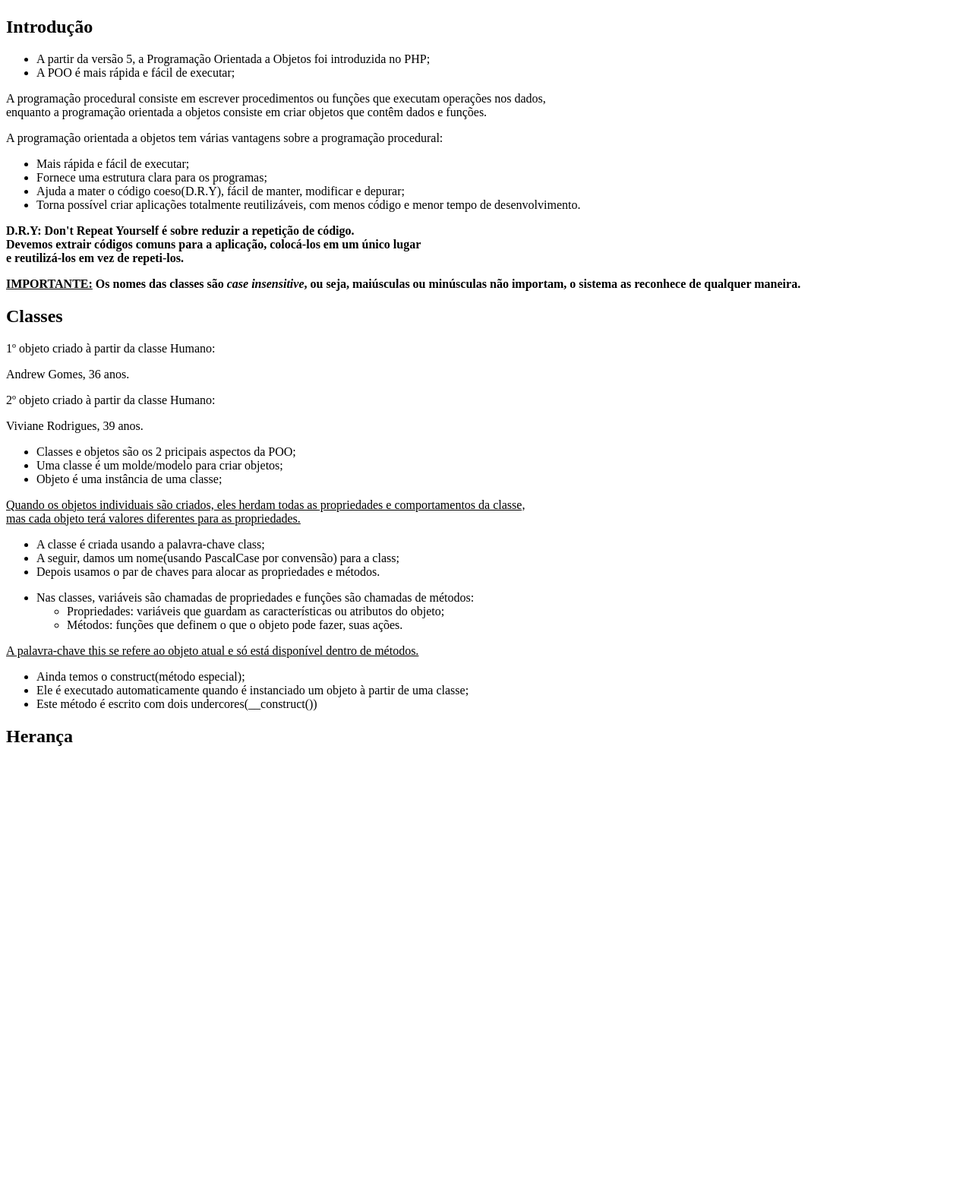
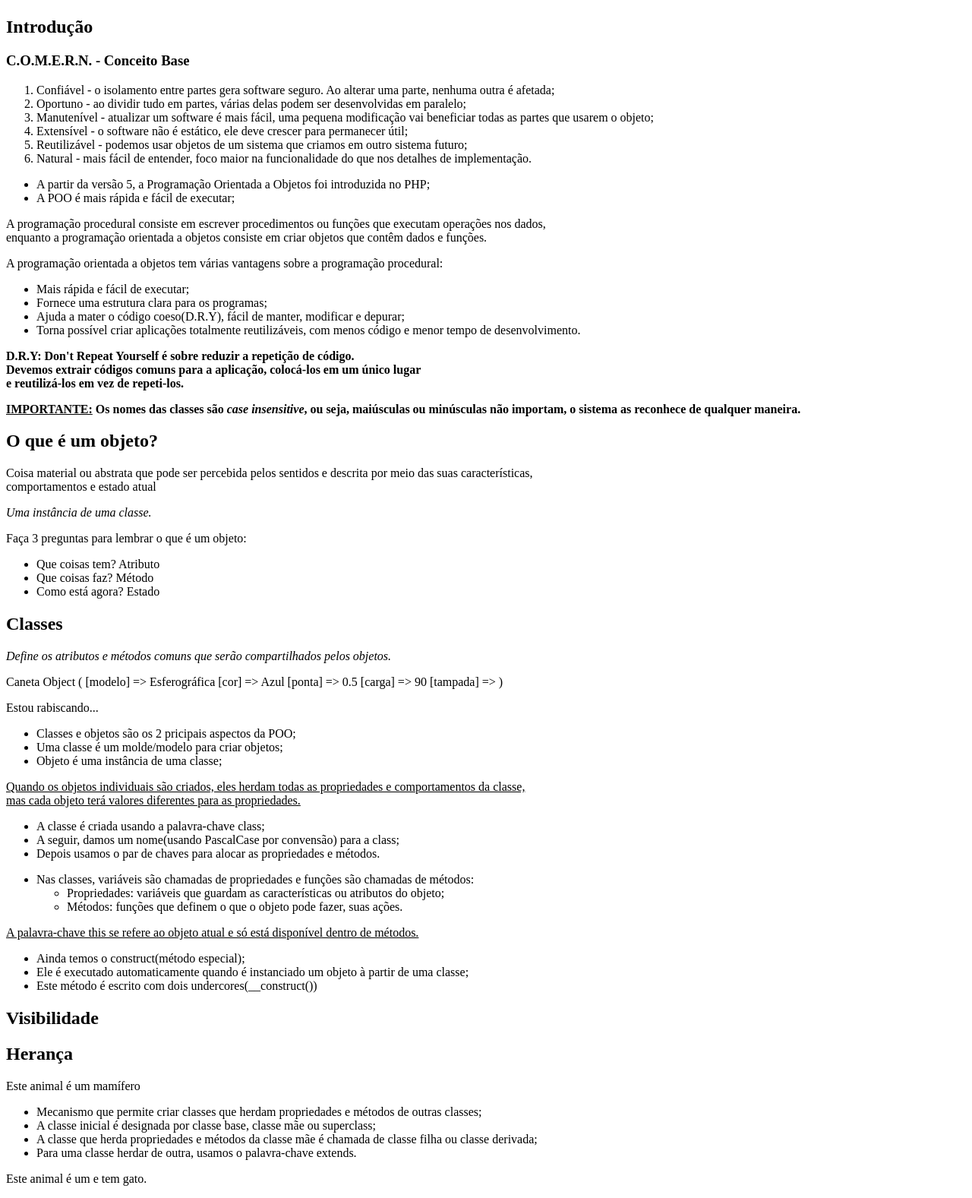
Before and after one commit to AndrewHGomes/Aprendendo-PHP, a PHP site: page / in a window 1280 px wide. Shown: the part 58-1635 px from the top of the page at 76% size. Before the commit the page ends 1040 px from the top, so only its background shows below. Run offline with PHP 8.4, Linux system fonts and the light colour scheme.

Commit message:
Novas explicações para a introdução, objetos e classes

```diff
--- a/16-POO/index.php
+++ b/16-POO/index.php
@@ -15,6 +15,17 @@
     <section>
 
       <h2>Introdução</h2>
+
+      <h3>C.O.M.E.R.N. - Conceito Base</h3>
+
+      <ol>
+        <li>Confiável - o isolamento entre partes gera software seguro. Ao alterar uma parte, nenhuma outra é afetada;</li>
+        <li>Oportuno - ao dividir tudo em partes, várias delas podem ser desenvolvidas em paralelo;</li>
+        <li>Manutenível - atualizar um software é mais fácil, uma pequena modificação vai beneficiar todas as partes que usarem o objeto;</li>
+        <li>Extensível - o software não é estático, ele deve crescer para permanecer útil;</li>
+        <li>Reutilizável - podemos usar objetos de um sistema que criamos em outro sistema futuro;</li>
+        <li>Natural - mais fácil de entender, foco maior na funcionalidade do que nos detalhes de implementação.</li>
+      </ol>
 
       <ul>
         <li>A partir da versão 5, a Programação Orientada a Objetos foi introduzida no PHP;</li>
@@ -54,39 +65,78 @@
     </section>
     <section>
 
+      <h2>O que é um objeto?</h2>
+
+      <p>Coisa material ou abstrata que pode ser percebida pelos sentidos e descrita por meio das suas características, <br>
+        comportamentos e estado atual
+      </p>
+
+      <p>
+        <em>
+          Uma instância de uma classe.
+        </em>
+      </p>
+
+      <p>Faça 3 preguntas para lembrar o que é um objeto:</p>
+
+      <ul>
+        <li>Que coisas tem? Atributo</li>
+        <li>Que coisas faz? Método</li>
+        <li>Como está agora? Estado</li>
+      </ul>
+
+    </section>
+    <section>
+
       <h2>Classes</h2>
+
+      <p>
+        <em>
+          Define os atributos e métodos comuns que serão compartilhados pelos objetos.
+        </em>
+      </p>
 
       <?php
 
-      class Humano
+      class Caneta
       {
-        public $nome, $sobrenome;
-        public $idade;
+        public $modelo;
+        public $cor;
+        public $ponta;
+        public $carga;
+        public $tampada;
 
-        function __construct($nome, $sobrenome, $idade)
+        function rabiscar()
         {
-          $this->nome = $nome;
-          $this->sobrenome = $sobrenome;
-          $this->idade = $idade;
+          if ($this->tampada === true) {
+            echo "<p>Não posso rabiscar. Caneta tampada</p>";
+          } else {
+            echo "<p>Estou rabiscando...</p>";
+          }
         }
 
-        public function nomeCompleto()
+        function tampar()
         {
-          return $this->nome . ' ' . $this->sobrenome;
+          $this->tampada = true;
+        }
+
+        function destampar()
+        {
+          $this->tampada = false;
         }
       }
 
-      $andrew = new Humano('Andrew', 'Gomes', 36);
+      $caneta1 = new Caneta();
+      $caneta1->modelo = 'Esferográfica';
+      $caneta1->cor = 'Azul';
+      $caneta1->ponta = 0.5;
+      $caneta1->carga = 90;
 
-      $viviane = new Humano('Viviane', 'Rodrigues', 39);
+      print_r($caneta1);
 
-      echo '<p>1º objeto criado à partir da classe Humano:</p>';
+      $caneta1->destampar();
 
-      echo '<span>' . $andrew->nomeCompleto() . ', ' . $andrew->idade . ' anos.</span>';
-
-      echo '<p>2º objeto criado à partir da classe Humano:</p>';
-
-      echo '<span>' . $viviane->nomeCompleto() . ', ' . $viviane->idade . ' anos.</span>';
+      $caneta1->rabiscar();
 
       ?>
 
@@ -134,7 +184,65 @@
     </section>
     <section>
 
+      <h2>Visibilidade</h2>
+
+    </section>
+    <section>
+
       <h2>Herança</h2>
+
+      <?php
+
+      class Animal
+      {
+        public $especie;
+
+        function __construct($especie)
+        {
+          $this->especie = $especie;
+        }
+
+        public function tipoEspecie()
+        {
+          return "Este animal é um {$this->especie}";
+        }
+      }
+
+      $cachorro = new Animal('mamífero');
+
+      echo "<p>{$cachorro->tipoEspecie()}</p>";
+
+      ?>
+
+      <ul>
+        <li>Mecanismo que permite criar classes que herdam propriedades e métodos de outras classes;</li>
+        <li>A classe inicial é designada por classe base, classe mãe ou superclass;</li>
+        <li>A classe que herda propriedades e métodos da classe mãe é chamada de classe filha ou classe derivada;</li>
+        <li>Para uma classe herdar de outra, usamos o palavra-chave extends.</li>
+      </ul>
+
+      <?php
+
+      class Mamifero extends Animal
+      {
+        public $patas;
+
+        function __construct($patas)
+        {
+          $this->patas = $patas;
+        }
+
+        function quantidadePatas()
+        {
+          return "Este animal é um {$this->especie} e tem {$this->patas}.";
+        }
+      }
+
+      $gato = new Mamifero('gato', 4);
+
+      echo "<p>{$gato->quantidadePatas()}</p>";
+
+      ?>
 
     </section>
 
```
